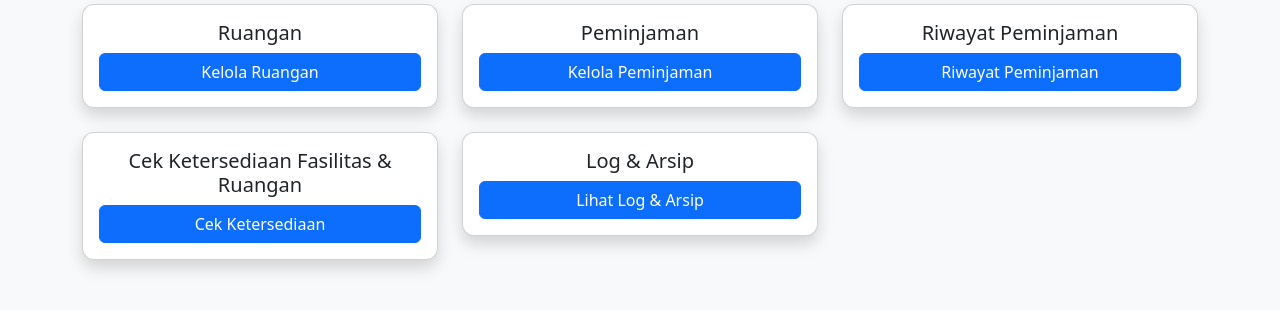
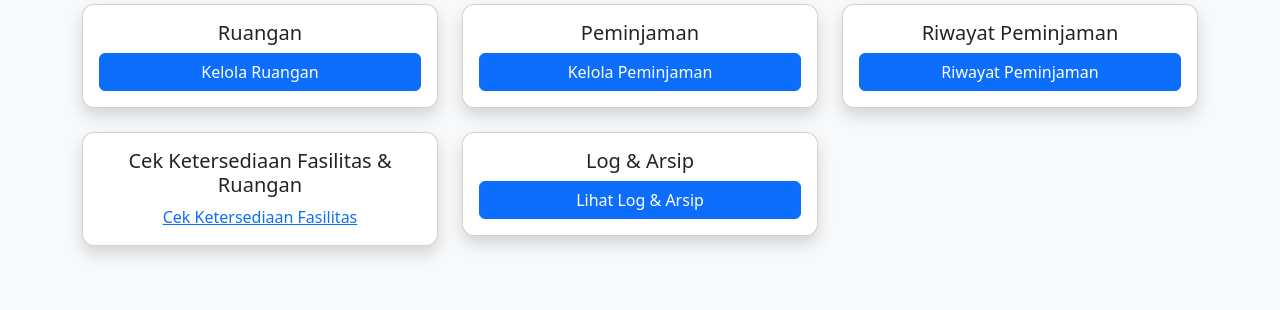
Before and after one commit to mdaffam25/peminjaman, a CodeIgniter 4 app: the page made by app/Views/dashboard.php in a window 1280 px wide. Shown: the part 299-609 px from the top of the page. Run offline with PHP 8.4 and a stand-in for CodeIgniter, Linux system fonts and the light colour scheme; the template is opened without the code that fills it, so the values that code supplies are empty; some libraries are stand-ins or nearby versions.

Commit message:
Update dashboard.php

```diff
--- a/app/Views/dashboard.php
+++ b/app/Views/dashboard.php
@@ -89,7 +89,7 @@
             <div class="card custom-card shadow">
                 <div class="card-body text-center">
                     <h5>Cek Ketersediaan Fasilitas & Ruangan</h5>
-                    <a href="/cek-ketersediaan" class="btn btn-primary w-100">Cek Ketersediaan</a>
+                    <a href="<?= base_url('cek') ?>" class="menu-button">Cek Ketersediaan Fasilitas</a>
                 </div>
             </div>
         </div>
```
